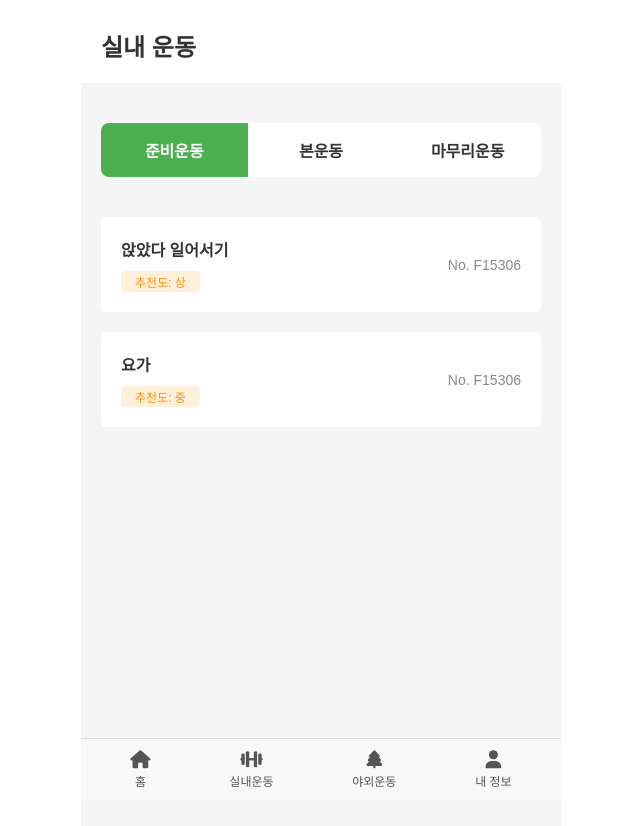
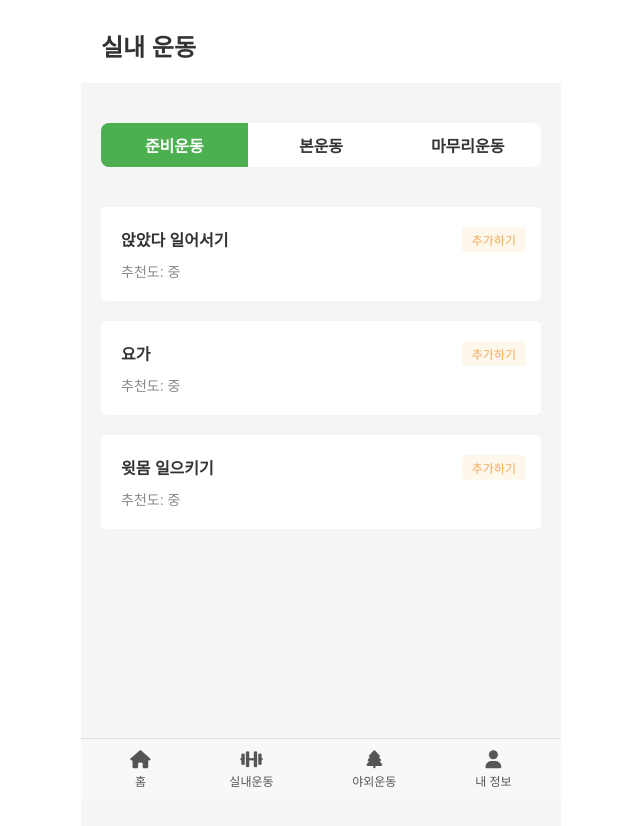
Before and after one commit to FitAble-Org/fitable-frontend, a Vue app: page /indoor-exercise in a window 1280 px wide. Shown: the top 826 px of the page, without its empty margins (319-959 px from the left). Built offline with nearby package versions, Linux system fonts and the light colour scheme.

Commit message:
feat: 실내운동 페이지 디자인 변경, 추가하기 버튼 추가

```diff
--- a/src/components/IndoorExercise.vue
+++ b/src/components/IndoorExercise.vue
@@ -11,7 +11,7 @@
           <div class="exercise-name">{{ exercise.name }}</div>
           <div class="exercise-recommendation">추천도: {{ exercise.recommendation }}</div>
         </div>
-        <div class="exercise-id">No. {{ exercise.id }}</div>
+        <button class="add-button">추가하기</button>
       </div>
     </div>
   </div>
@@ -21,9 +21,9 @@
 import { ref, computed } from 'vue';
 
 const exercises = ref([
-  { id: 'F15306', name: '앉았다 일어서기', type: '준비운동', recommendation: '상' },
-  { id: 'F15306', name: '요가', type: '준비운동', recommendation: '중' },
-  { id: 'F15306', name: '윗몸 일으키기', type: '본운동', recommendation: '하' },
+  { name: '앉았다 일어서기', type: '준비운동', recommendation: '중' },
+  { name: '요가', type: '준비운동', recommendation: '중' },
+  { name: '윗몸 일으키기', type: '준비운동', recommendation: '중' },
 ]);
 
 const selectedTab = ref('준비운동');
@@ -52,16 +52,16 @@ const filteredExercises = computed(() => {
   display: flex;
   justify-content: space-around;
   margin: 20px 0;
-  background-color: #ffffff; /* 탭 배경색을 흰색으로 설정 */
+  background-color: #f5f5f5;
   border-radius: 8px;
   overflow: hidden;
 }
 
 .exercise-tabs button {
   flex: 1;
-  padding: 15px;
+  padding: 10px;
   border: none;
-  background-color: #ffffff; /* 선택되지 않은 탭의 배경색을 흰색으로 설정 */
+  background-color: #ffffff;
   font-size: 16px;
   font-weight: bold;
   cursor: pointer;
@@ -69,7 +69,7 @@ const filteredExercises = computed(() => {
 }
 
 .exercise-tabs .active {
-  background-color: #4caf50; /* 선택된 탭의 배경색 */
+  background-color: #4caf50;
   color: #ffffff;
 }
 
@@ -85,6 +85,7 @@ const filteredExercises = computed(() => {
   display: flex;
   justify-content: space-between;
   align-items: center;
+  position: relative;
 }
 
 .exercise-name {
@@ -95,18 +96,21 @@ const filteredExercises = computed(() => {
 }
 
 .exercise-recommendation {
-  background-color: #fff0d9; /* 연한 주황색 */
-  color: #ff8c00;
-  padding: 2px;
-  border-radius: 4px;
-  font-size: 12px;
-  width: 75px; /* 고정 너비 설정 */
-  text-align: center; /* 텍스트 중앙 정렬 */
+  color: #888;
+  font-size: 14px;
   margin-top: 4px;
 }
 
-.exercise-id {
-  font-size: 14px;
-  color: #888;
+.add-button {
+  background-color: #FEF7EC; /* 더 연한 색상 */
+  color: #F2AB58;
+  padding: 4px 10px;
+  border: none;
+  border-radius: 4px;
+  font-size: 12px;
+  cursor: pointer;
+  position: absolute;
+  top: 20px;
+  right: 15px;
 }
 </style>
```
